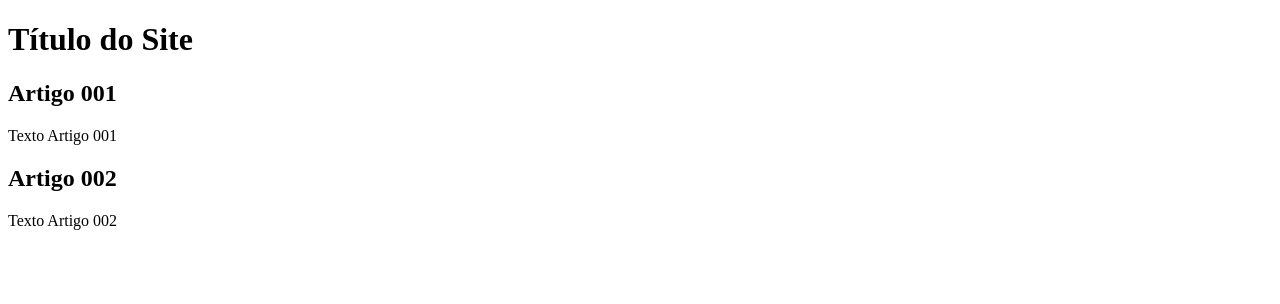
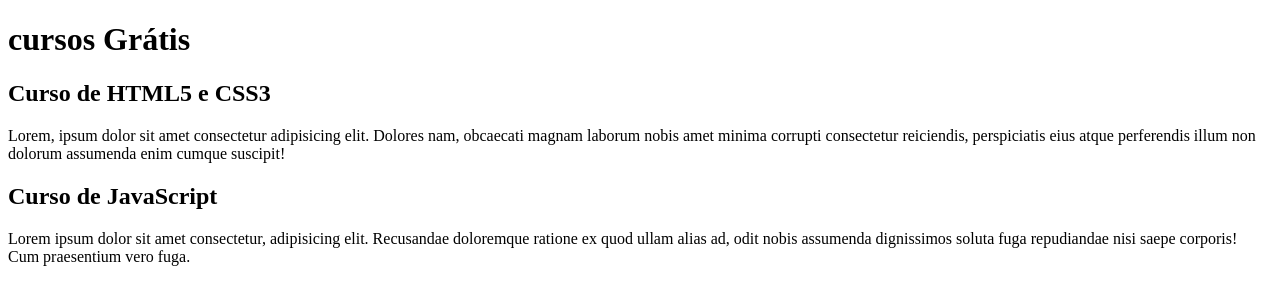
Before and after one commit to wilson0409roberto/projeto-site, a plain HTML site: page index.html in a window 1280 px wide. Drawn offline with Linux system fonts and the light colour scheme.

Commit message:
Update index.html

```diff
--- a/index.html
+++ b/index.html
@@ -3,20 +3,20 @@
 <head>
     <meta charset="UTF-8">
     <meta name="viewport" content="width=device-width, initial-scale=1.0">
-    <title>Título do Site</title>
+    <title>Site CursoEmVideo</title>
 </head>
 <body>
     <main>
         <header>
-            <h1>Título do Site</h1>
+            <h1>cursos Grátis</h1>
         </header>
         <Article>
-            <h2>Artigo 001</h2>
-            <p>Texto Artigo 001</p>
+            <h2>Curso de HTML5 e CSS3</h2>
+            <p>Lorem, ipsum dolor sit amet consectetur adipisicing elit. Dolores nam, obcaecati magnam laborum nobis amet minima corrupti consectetur reiciendis, perspiciatis eius atque perferendis illum non dolorum assumenda enim cumque suscipit!</p>
         </Article>
         <article>
-            <h2>Artigo 002</h2>
-            <p>Texto Artigo 002</p>
+            <h2>Curso de JavaScript</h2>
+            <p>Lorem ipsum dolor sit amet consectetur, adipisicing elit. Recusandae doloremque ratione ex quod ullam alias ad, odit nobis assumenda dignissimos soluta fuga repudiandae nisi saepe corporis! Cum praesentium vero fuga.</p>
         </article>
     </main>
 </body>
```
